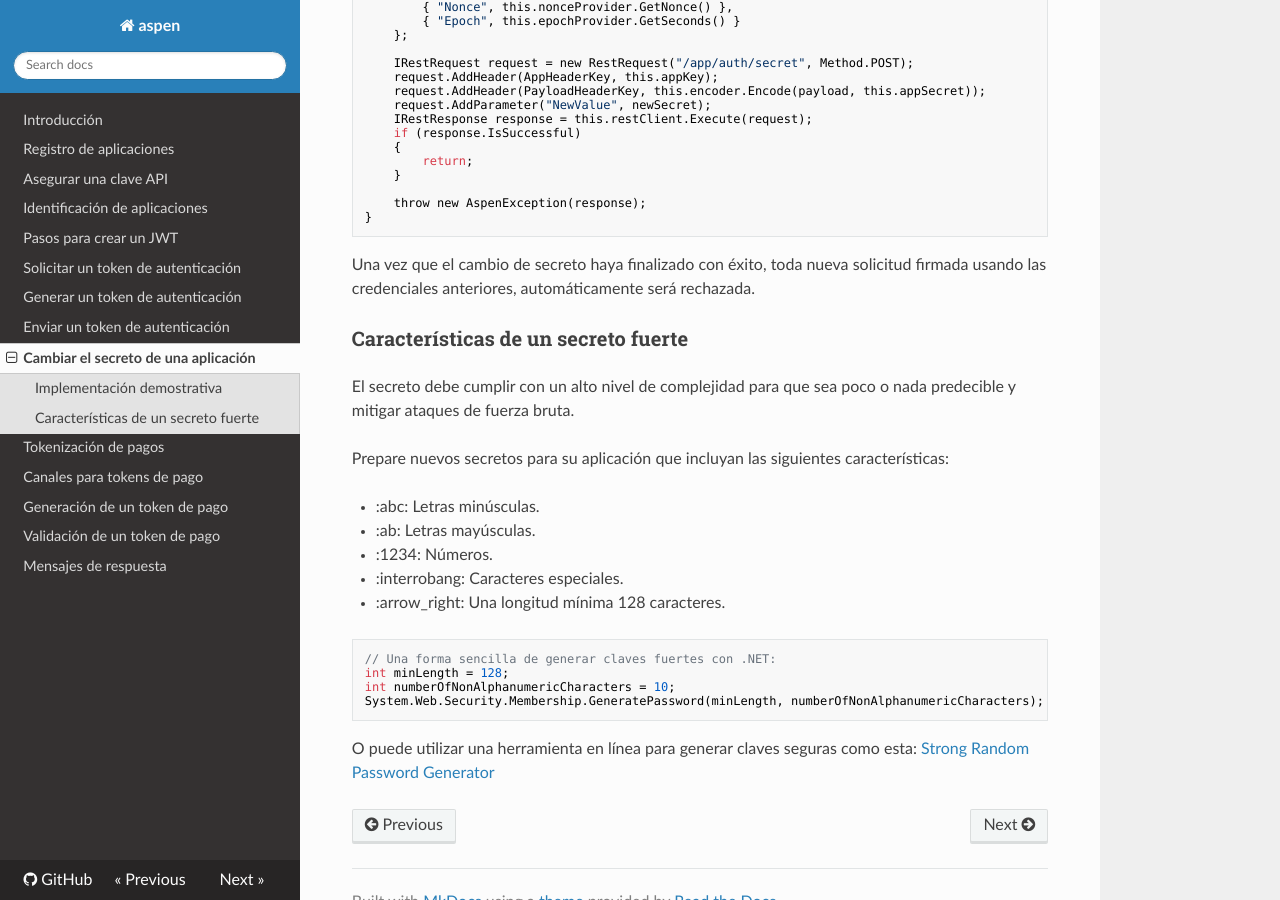
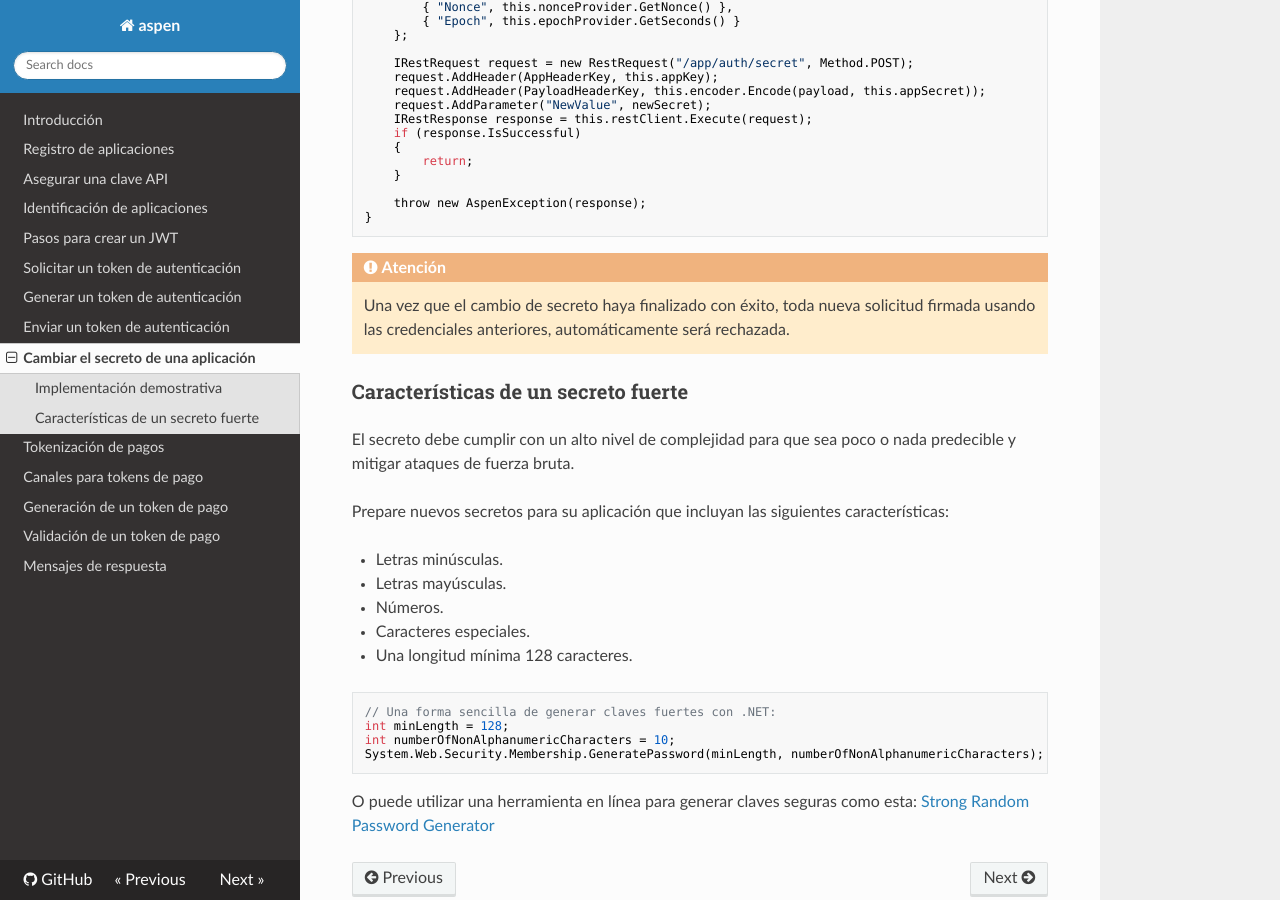
Before and after one commit to menchi2000/Aspen, an MkDocs documentation site: the page built from docs/Update-AppSecret.md, in a window 1280 px wide and 900 px high, scrolled down 784 px. Built offline with MkDocs 1.6.1, drawn with Linux system fonts in a browser that asks for light colours; nearby versions of some CDN libraries; old or Windows-style settings are respelled for this version of MkDocs.

Commit message:
Ajustes de estilo
Se remueven los emojis del documento ya que no son soportados readthedocs.
Se agrega bloque de estilo Warning.

````diff
--- a/docs/Update-AppSecret.md
+++ b/docs/Update-AppSecret.md
@@ -8,7 +8,7 @@ Tendrá que invocar a la operación `Secret` del servicio de autenticación, hac
 
 ### Implementación demostrativa
 
-Usando el [código de demostración](samples/docs/Demo.cs) agregaremos a la interfaz `IAspenService` una nueva función con el nombre `UpdateSecret`
+Usando el [código de demostración](samples/Demo.cs) agregaremos a la interfaz `IAspenService` una nueva función con el nombre `UpdateSecret`
 
 ```c#
 public interface IAspenService
@@ -45,18 +45,21 @@ public void UpdateSecret(string newSecret)
 }
 ```
 
-Una vez que el cambio de secreto haya finalizado con éxito, toda nueva solicitud firmada usando las credenciales anteriores, automáticamente será rechazada.
+<div class="admonition warning">
+   <p class="first admonition-title">Atención</p>
+   <p class="last">Una vez que el cambio de secreto haya finalizado con éxito, toda nueva solicitud firmada usando las credenciales anteriores, automáticamente será rechazada.</p>
+</div>
 
 ### Características de un secreto fuerte
 El secreto debe cumplir con un alto nivel de complejidad para que sea poco o nada predecible y mitigar ataques de fuerza bruta.
 
 Prepare nuevos secretos para su aplicación que incluyan las siguientes características:
 
-* :abc: Letras minúsculas.
-* :ab: Letras mayúsculas.
-* :1234: Números.
-* :interrobang: Caracteres especiales.
-* :arrow_right: Una longitud mínima 128 caracteres.
+* Letras minúsculas.
+* Letras mayúsculas.
+* Números.
+* Caracteres especiales.
+* Una longitud mínima 128 caracteres.
 
 ```c#
 // Una forma sencilla de generar claves fuertes con .NET:
````
